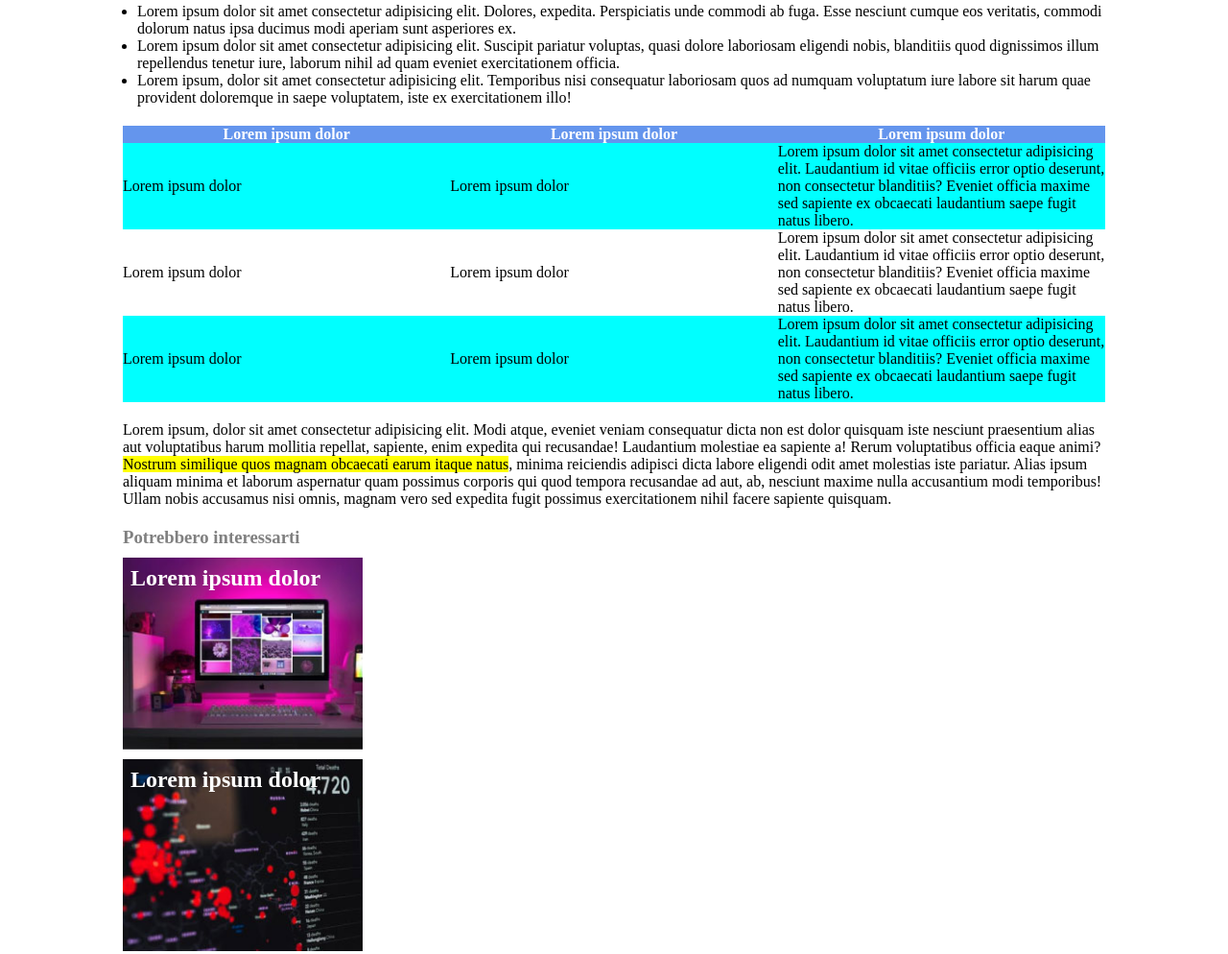
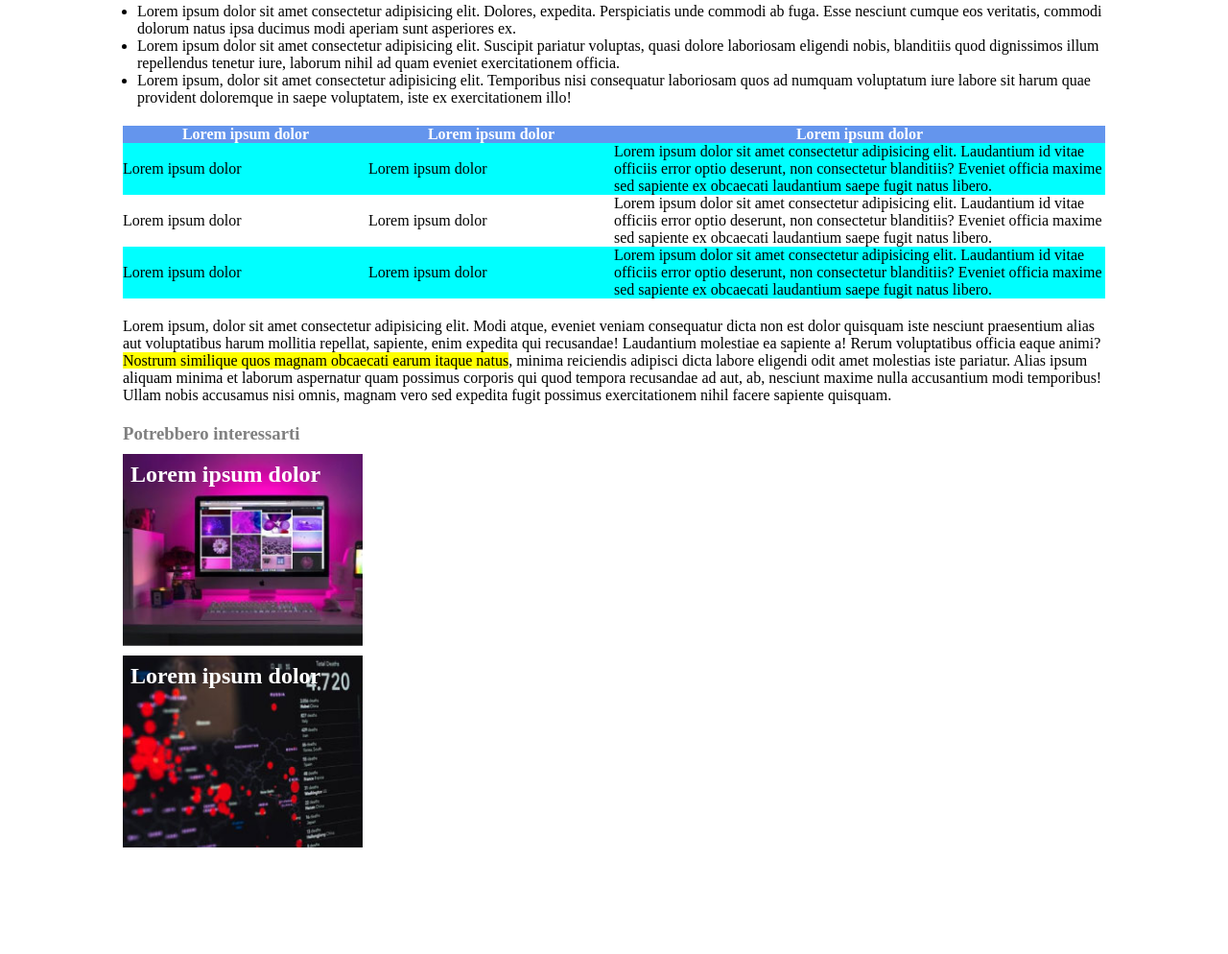
Before and after one commit to nespolisimmaco/html-css-booleaner-bonus, a plain HTML site: page index.html in a window 1280 px wide. Shown: the part 738-1732 px from the top of the page at 96% size. After the commit the page ends 1631 px from the top, so only its background shows below. Drawn offline with Linux system fonts and the light colour scheme.

Commit message:
Add: Edited table

```diff
--- a/css/style.css
+++ b/css/style.css
@@ -55,14 +55,13 @@
 }
 
 table{
-    width: 100%;
+
     border-collapse: collapse;
 }
 
 th{
     background-color: cornflowerblue;
     color: white;
-    width: 33%;
 }
 
 td{
@@ -71,6 +70,10 @@ td{
 
 .blue-row{
     background-color: aqua;
+}
+
+.large-row{
+    width: 50%;
 }
 
 /* FOOTER */
--- a/index.html
+++ b/index.html
@@ -53,7 +53,7 @@
                         <tr>
                             <th>Lorem ipsum dolor</th>
                             <th>Lorem ipsum dolor</th>
-                            <th>Lorem ipsum dolor</th>
+                            <th class="large-row">Lorem ipsum dolor</th>
                         </tr>
                     </thead>
                     <tbody>
```
